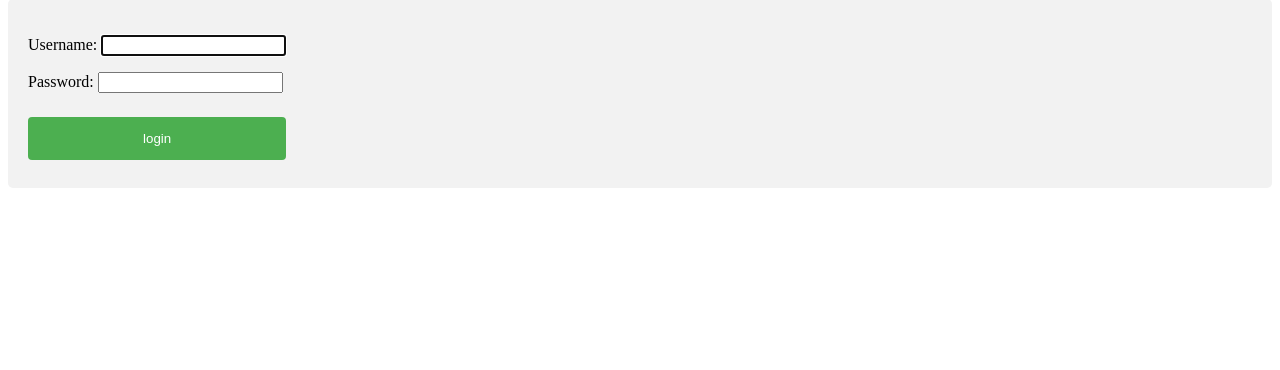
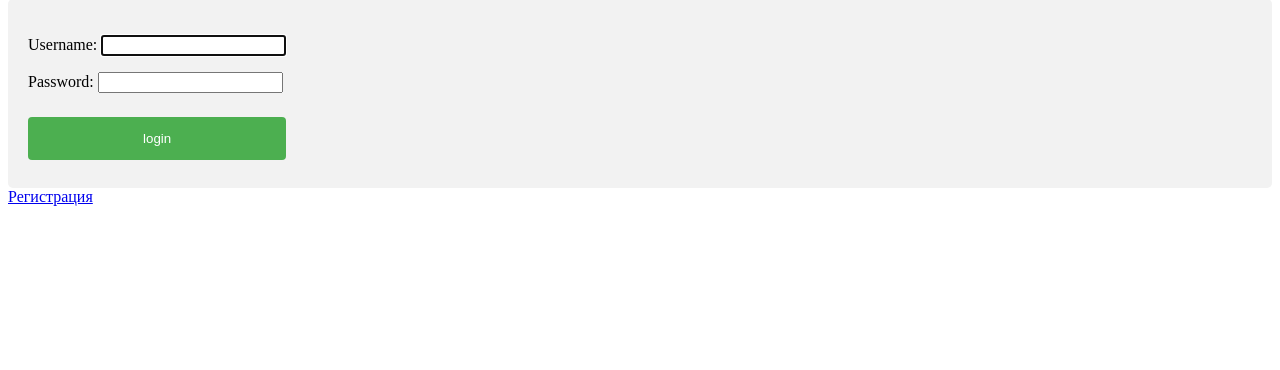
Before and after one commit to AlexSki11/-back-test-project-from-IT-solutions, a Django app: page /accounts/login/ in a window 1280 px wide. Shown: the part 89-459 px from the top of the page. Run offline with Django 5.2, Linux system fonts and the light colour scheme.

Commit message:
edit template login

```diff
--- a/cars_forum/templates/registration/login.html
+++ b/cars_forum/templates/registration/login.html
@@ -14,4 +14,5 @@
 </form>
 </div>
 
+<a href='{% url "signup" %}'>Регистрация</a>
 {% endblock content %}
```
